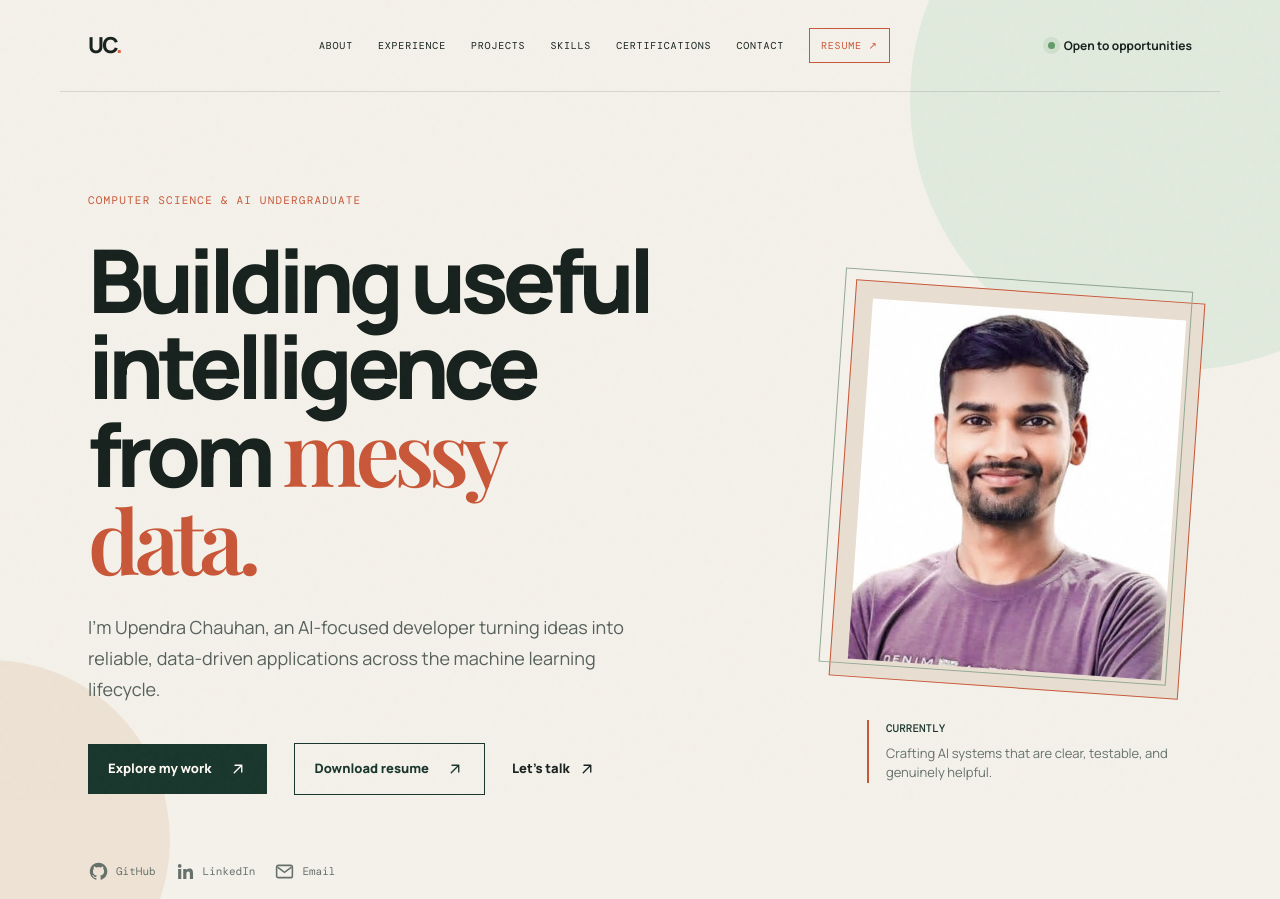
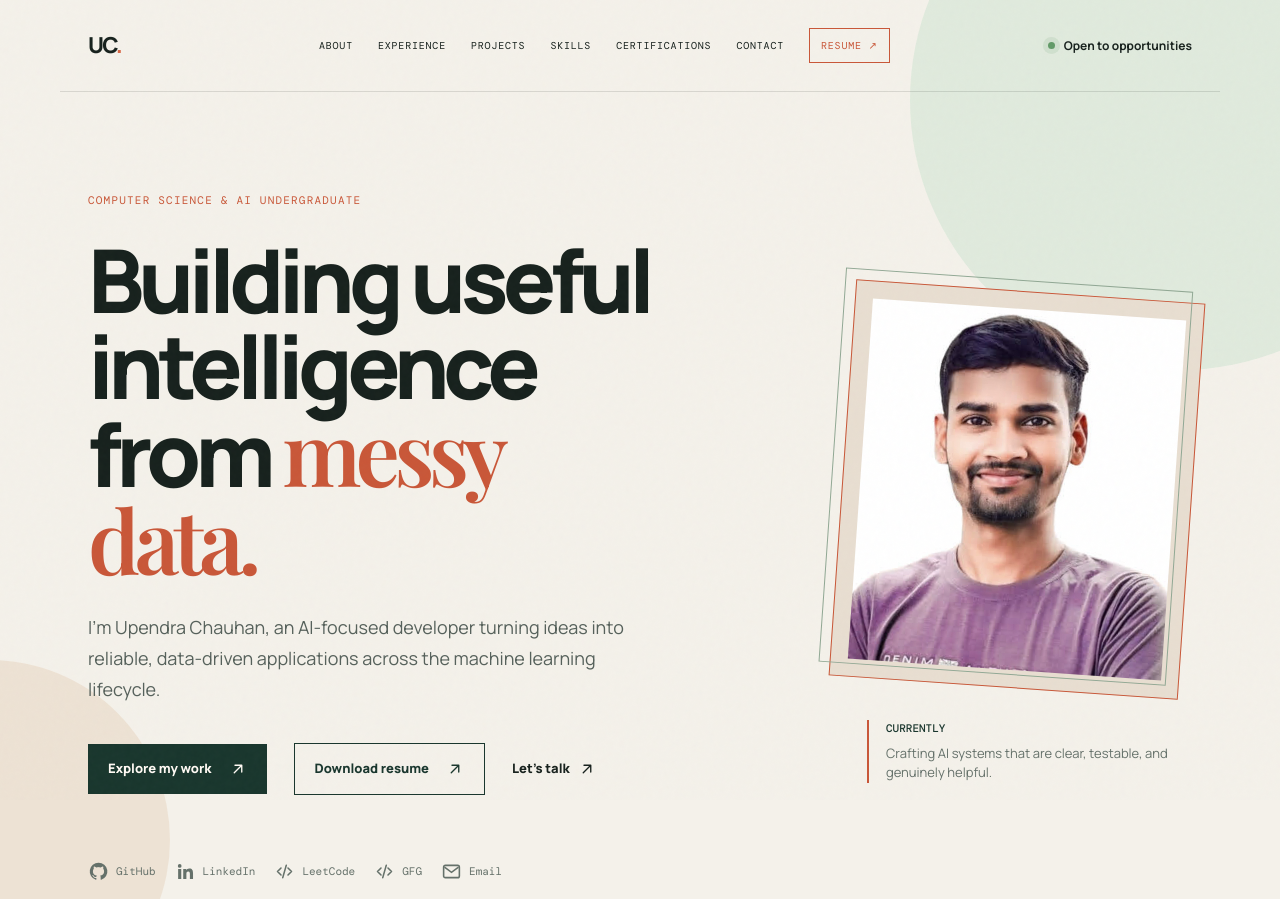
Before and after one commit to Upendra23397/modern-portfolio, a React app: page / in a window 1280 px wide. Shown: the top 899 px of the page. Built offline with nearby package versions, Linux system fonts and the light colour scheme; the HTML template or start-up script is replaced by a standard one; a web font is replaced by a local one.

Commit message:
add link of leetcode and GFG

```diff
--- a/src/App.jsx
+++ b/src/App.jsx
@@ -26,6 +26,12 @@ const MailIcon = () => (
   </svg>
 );
 
+const CodeIcon = () => (
+  <svg width="21" height="21" viewBox="0 0 24 24" fill="none" stroke="currentColor" strokeWidth="1.8" aria-hidden="true">
+    <path d="m8 8-4 4 4 4M16 8l4 4-4 4M14 5l-4 14" strokeLinecap="round" strokeLinejoin="round" />
+  </svg>
+);
+
 const reveal = { initial: { opacity: 0, y: 24 }, whileInView: { opacity: 1, y: 0 }, viewport: { once: true }, transition: { duration: 0.6 } };
 
 const projects = [
@@ -45,6 +51,8 @@ export default function Portfolio() {
   const links = [
     { label: "GitHub", href: "https://github.com/Upendra23397", icon: GithubIcon },
     { label: "LinkedIn", href: "https://www.linkedin.com/in/upendra-chauhan-9488232a5/", icon: LinkedinIcon },
+    { label: "LeetCode", href: "https://leetcode.com/u/upendrachauhan/", icon: CodeIcon },
+    { label: "GFG", href: "https://www.geeksforgeeks.org/profile/letmecook?tab=activity", icon: CodeIcon },
     { label: "Email", href: "mailto:up26445208@gmail.com", icon: MailIcon }
   ];
 
```
Also changed, not shown: src/index.css.
